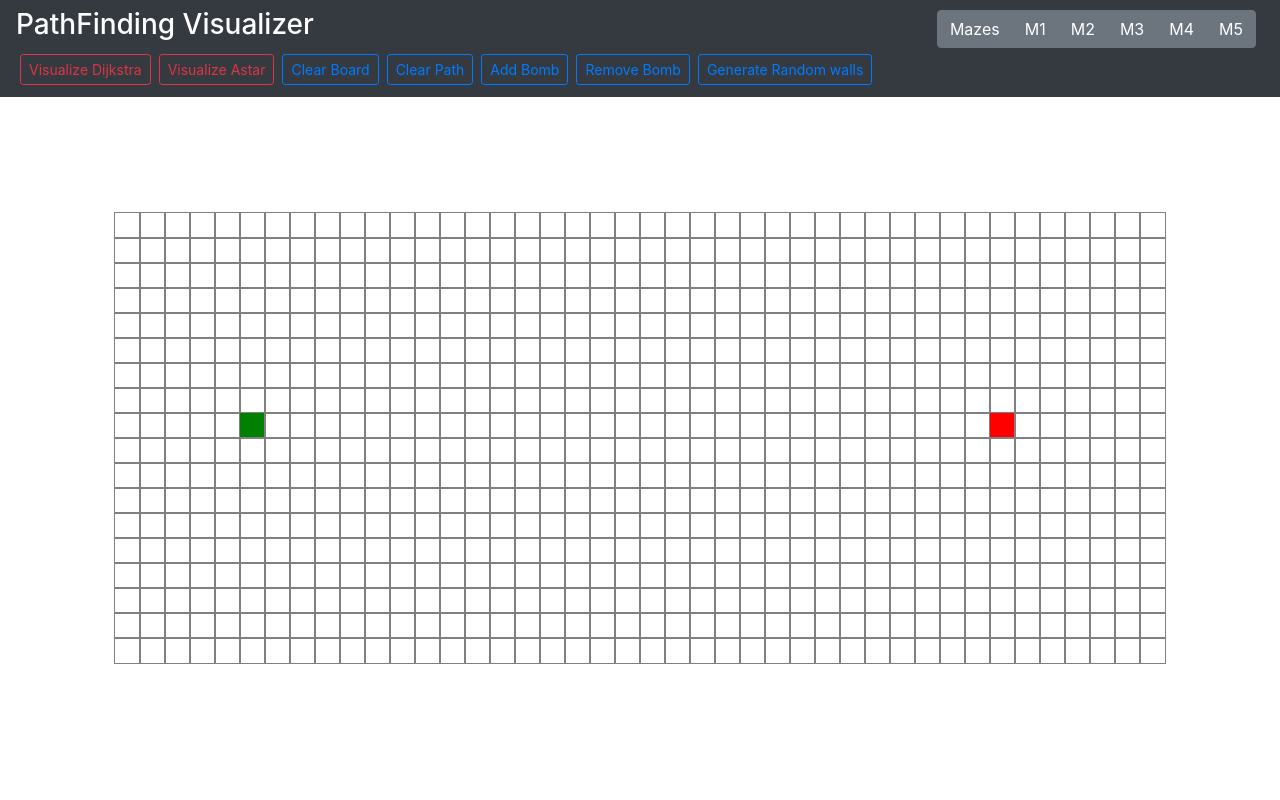
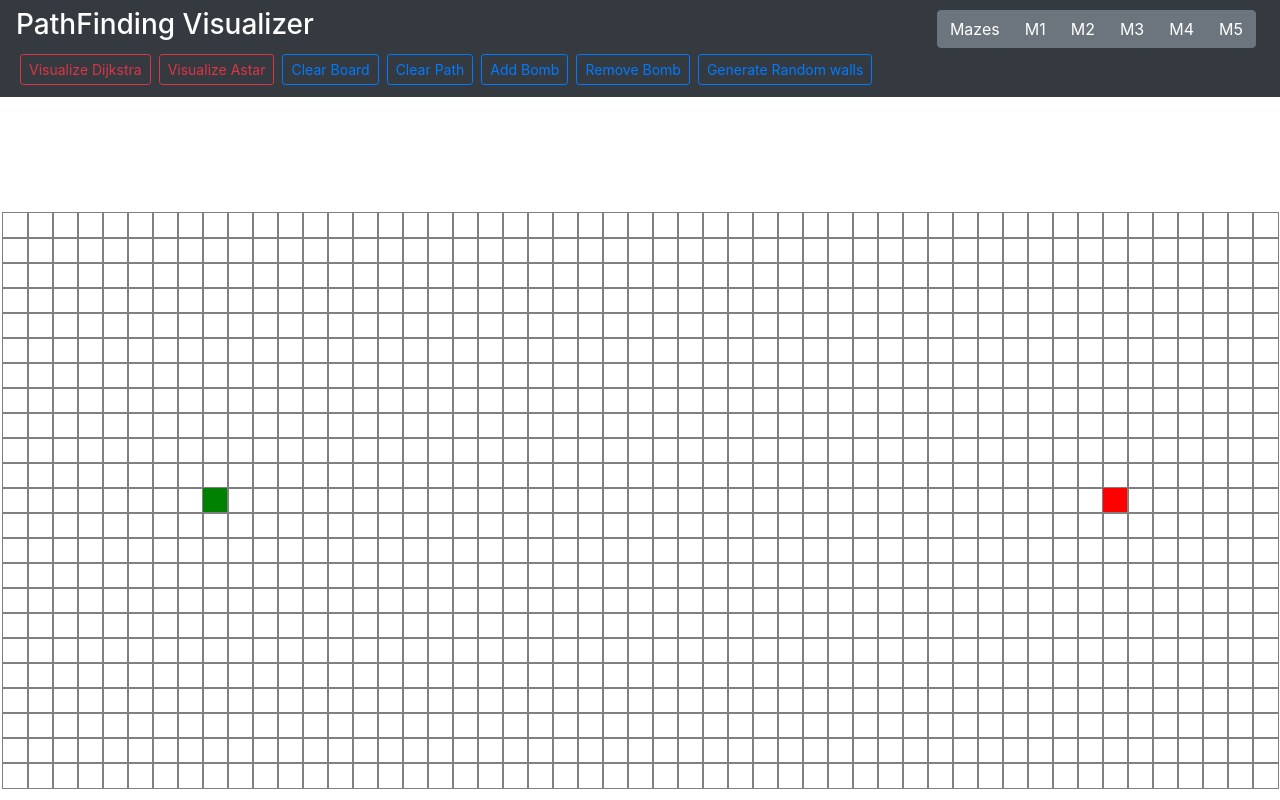
Before and after one commit to anubhavcu/pathfinding-visualizer, a React (Create React App) app: page / in a window 1280 px wide. Built offline with nearby package versions, Linux system fonts and the light colour scheme.

Commit message:
fixed size of div according to display size, some minor changes also

```diff
--- a/src/App.js
+++ b/src/App.js
@@ -44,70 +44,23 @@ export class App extends Component {
     mouseIsPressed: false
   };
   getWindowSize() {
-    // let height = window.screen.availHeight;
-    // let height = window.screen.height;
-    // let width = window.screen.availWidth;
-    // let width = window.screen.width;
-    // const width =
-    //   window.innerWidth ||
-    //   document.documentElement.clientWidth ||
-    //   document.body.clientWidth;
-    // const height =
-    //   window.innerHeight ||
-    //   document.documentElement.clientHeight ||
-    //   document.body.clientHeight;
-    const height = window.innerHeight;
-    const width = window.innerWidth;
-    console.log(height, width);
-    if (height > 900 || width > 1800) {
-      NUMBER_OF_ROWS = 30;
-      NUMBER_OF_COLS = 65;
-      START_NODE_ROW = 15;
-      START_NODE_COL = 10;
-      FINISH_NODE_ROW = 15;
-      FINISH_NODE_COL = 55;
-      BOMB_NODE_ROW = 25;
-      BOMB_NODE_COL = 32;
+    const navBarHeight = document.getElementById("navBarContent").clientHeight;
+    const gridHeight = window.innerHeight - (navBarHeight + 100);
+    const gridWidth = document.getElementById("gridContent").clientWidth;
+    NUMBER_OF_ROWS = Math.floor(gridHeight / 25 - 1);
+    NUMBER_OF_COLS = Math.floor(gridWidth / 25);
+    START_NODE_ROW = Math.floor(NUMBER_OF_ROWS / 2);
+    START_NODE_COL = Math.floor(NUMBER_OF_COLS / 6);
+    FINISH_NODE_ROW = Math.floor(NUMBER_OF_ROWS / 2);
+    FINISH_NODE_COL = Math.floor(NUMBER_OF_COLS / 1.15);
+    BOMB_NODE_ROW = Math.floor(NUMBER_OF_ROWS / 1.2);
+    BOMB_NODE_COL = Math.floor(NUMBER_OF_COLS / 2.2);
     startNode.row = START_NODE_ROW;
     startNode.col = START_NODE_COL;
     finishNode.row = FINISH_NODE_ROW;
     finishNode.col = FINISH_NODE_COL;
     bombNode.row = BOMB_NODE_ROW;
     bombNode.col = BOMB_NODE_COL;
-    } else if (
-      (height >= 820 && height < 900) ||
-      (width >= 1400 && width < 1800)
-    ) {
-      NUMBER_OF_ROWS = 22;
-      NUMBER_OF_COLS = 56;
-      START_NODE_ROW = 10;
-      START_NODE_COL = 10;
-      FINISH_NODE_ROW = 10;
-      FINISH_NODE_COL = 40;
-      BOMB_NODE_ROW = 18;
-      BOMB_NODE_COL = 25;
-      startNode.row = START_NODE_ROW;
-      startNode.col = START_NODE_COL;
-      finishNode.row = FINISH_NODE_ROW;
-      finishNode.col = FINISH_NODE_COL;
-      bombNode.row = BOMB_NODE_ROW;
-      bombNode.col = BOMB_NODE_COL;
-    } else {
-      NUMBER_OF_ROWS = 18;
-      NUMBER_OF_COLS = 42;
-      START_NODE_ROW = 8;
-      START_NODE_COL = 5;
-      FINISH_NODE_ROW = 8;
-      FINISH_NODE_COL = 35;
-      BOMB_NODE_ROW = 12;
-      BOMB_NODE_COL = 18;
-      startNode.row = START_NODE_ROW;
-      startNode.col = START_NODE_COL;
-      finishNode.row = FINISH_NODE_ROW;
-      finishNode.col = FINISH_NODE_COL;
-      bombNode.row = BOMB_NODE_ROW;
-      bombNode.col = BOMB_NODE_COL;
-    }
   }
   componentDidMount() {
     this.getWindowSize();
@@ -632,6 +585,7 @@ export class App extends Component {
     this.setState({ grid: newGrid });
   };
   genRandomWalls = () => {
+    this.clearPath();
     this.resetNodeWalls();
     const { grid } = this.state;
     const newGrid = grid.slice();
@@ -738,15 +692,15 @@ export class App extends Component {
     }
   };
   render() {
-    //check resizing later
-    // const element = document.getElementById("mainContent");
-    // element.addEventListener("onresize", () => {
-    //   this.getWindowSize();
-    //   const grid = this.getInitialGrid();
-    //   this.setState({ grid });
-    // });
+    const myStyle = {
+      color: "white",
+      backgroundColor: "DodgerBlue",
+      padding: "10px",
+      fontFamily: "Arial"
+    };
     return (
       <div className="App" id="mainContent">
+        <div id="navBarContent">
           <NavBar
             visualizeDijkstra={() => this.visualizeDijkstra()}
             visualizeAstar={() => this.visualizeAstar()}
@@ -758,6 +712,11 @@ export class App extends Component {
             visualizeRecursiveDivision={() => this.visualizeRecursiveDivision()}
             visualizeStaircase={() => this.visualizeStaircase()}
           />
+        </div>
+        <div id="textContent">
+          {/* <h3 style={myStyle}>Select an algorithm to visualize!</h3> */}
+        </div>
+        <div id="gridContent">
           <PathfindingVisualizer
             grid={this.state.grid}
             mouseIsPressed={this.state.mouseIsPressed}
@@ -766,6 +725,7 @@ export class App extends Component {
             handleMouseDown={(row, col) => this.handleMouseDown(row, col)}
           />
         </div>
+      </div>
     );
   }
 }
--- a/src/PathfindingVisualizer/NavBar.jsx
+++ b/src/PathfindingVisualizer/NavBar.jsx
@@ -39,7 +39,7 @@ class NavBar extends Component {
               <button
                 type="button"
                 className="btn btn-secondary "
-                title="Simple staircase maze"
+                title="Recursive Division maze"
                 onClick={() => this.props.visualizeRecursiveDivision()}
               >
                 M1
@@ -47,7 +47,7 @@ class NavBar extends Component {
               <button
                 type="button"
                 className="btn btn-secondary"
-                title="Basic Random Maze"
+                title="Simple staircase maze"
                 onClick={() => this.props.visualizeStaircase()}
               >
                 M2
@@ -84,7 +84,7 @@ class NavBar extends Component {
             <button
               className="btn btn-outline-danger m-1 btn-sm"
               // className="btn btn-primary btn-sm m-2"
-              title="Generate a new random array"
+              title="Visualize dijkstra algoritm!"
               onClick={() => {
                 // disabled = true;
                 this.props.visualizeDijkstra();
@@ -96,7 +96,7 @@ class NavBar extends Component {
             <button
               className="btn btn-outline-danger m-1 btn-sm"
               // className="btn btn-primary btn-sm m-2"
-              title="Generate a new random array"
+              title="Visualize A* algorithm"
               onClick={() => {
                 // disabled = true;
                 this.props.visualizeAstar();
@@ -107,7 +107,7 @@ class NavBar extends Component {
             </button>
             <button
               className="btn btn-outline-primary m-1 btn-sm"
-              title="Time- O(nlog(n)) & Space-O(n)"
+              title="Clear entire board"
               // className="btn btn-primary btn-sm m-2"
               onClick={() => this.props.clearBoard()}
             >
@@ -115,7 +115,7 @@ class NavBar extends Component {
             </button>
             <button
               className="btn btn-outline-primary m-1 btn-sm"
-              title="Time(worst)-O(n^2)||Time(best)-O(n)||Space-O(1)"
+              title="Clear Shortest Path"
               // className="btn btn-primary btn-sm m-2"
               onClick={() => this.props.clearPath()}
             >
@@ -124,7 +124,7 @@ class NavBar extends Component {
             <button
               className="btn btn-outline-primary m-1 btn-sm"
               // className="btn btn-primary btn-sm m-2"
-              title="Time(worst)-O(n^2)||Time(best)-O(nlog(n))||Space-O(log(n))"
+              title="Add bomb Node!"
               onClick={() => this.props.addBomb()}
             >
               Add Bomb
@@ -132,7 +132,7 @@ class NavBar extends Component {
             <button
               className="btn btn-outline-primary m-1 btn-sm"
               // className="btn btn-primary btn-sm m-2"
-              title="Time-O(nlog(n))||Space-O(1)"
+              title="Remove Bomb Node"
               onClick={() => this.props.removeBomb()}
             >
               Remove Bomb
@@ -142,7 +142,7 @@ class NavBar extends Component {
               // disabled="true"
               className="btn btn-outline-primary m-1 btn-sm"
               // className="btn btn-primary btn-sm m-2"
-              title="Time(worst)-O(n^2)||Time(best)-O(n)||Space-O(1)"
+              title="Generate Random walls"
               // onClick={() => this.props.genRandomArray(178, 1, false)}
               onClick={() => this.props.genRandomWalls()}
             >
--- a/src/PathfindingVisualizer/PathfindingVisualizer.css
+++ b/src/PathfindingVisualizer/PathfindingVisualizer.css
@@ -1,22 +1,15 @@
 .grid {
   margin: 100px 0 0;
   display: inline-block;
-  /* position: relative; */
-  /* position: absolute; */
-  /* z-index: 1; */
+
   border-collapse: collapse;
   margin-left: auto;
   margin-right: auto;
-  /* width: 8em; */
-  /* left: 5%; */
-  /* right: 15%; */
-  /* right: 20vw; */
-  /* transform: translateX(-25%); */
-  /* background-color: blue; */
+  /* position: relative; */
 }
-.row1 {
+/* .row1 {
   display: inline-block;
   position: relative;
   left: 50%;
   transform: translateX(-50%);
-}
+} */
```
Lines whose indentation alone changed are shown as unchanged.
